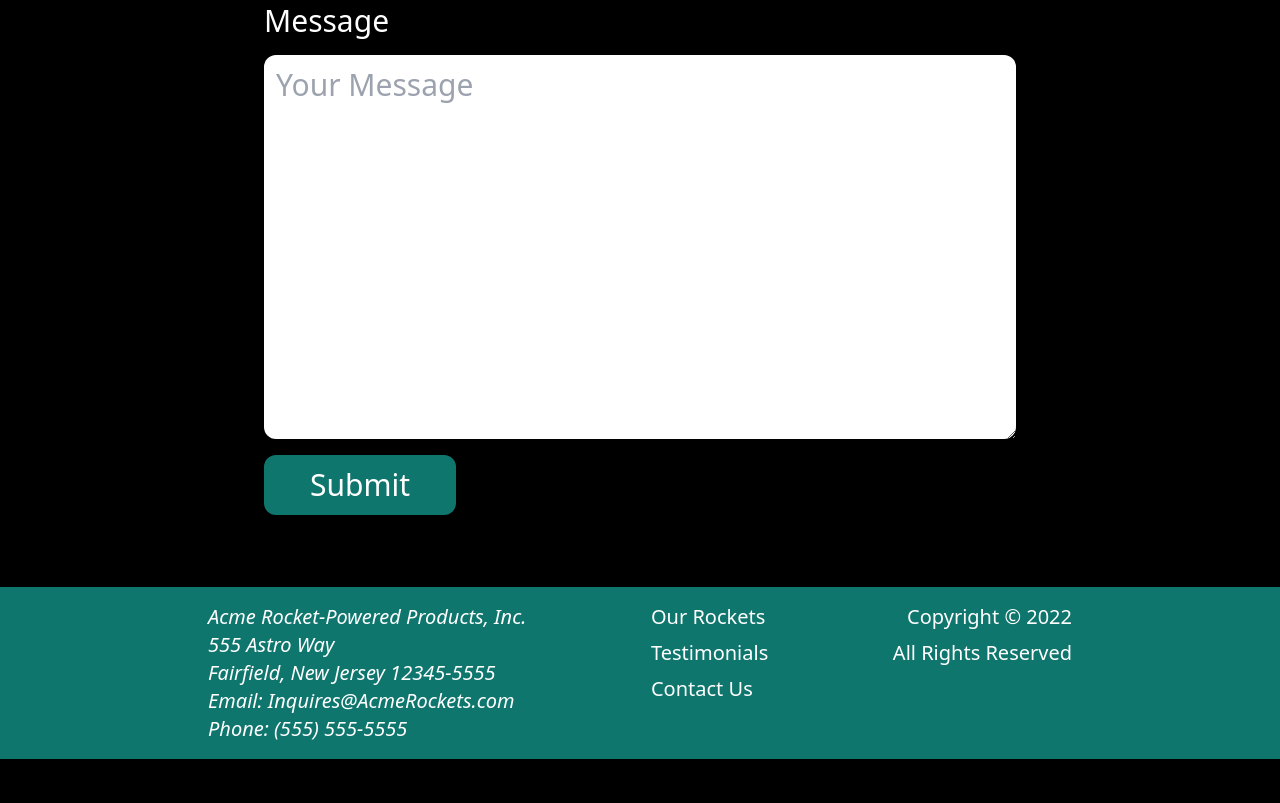
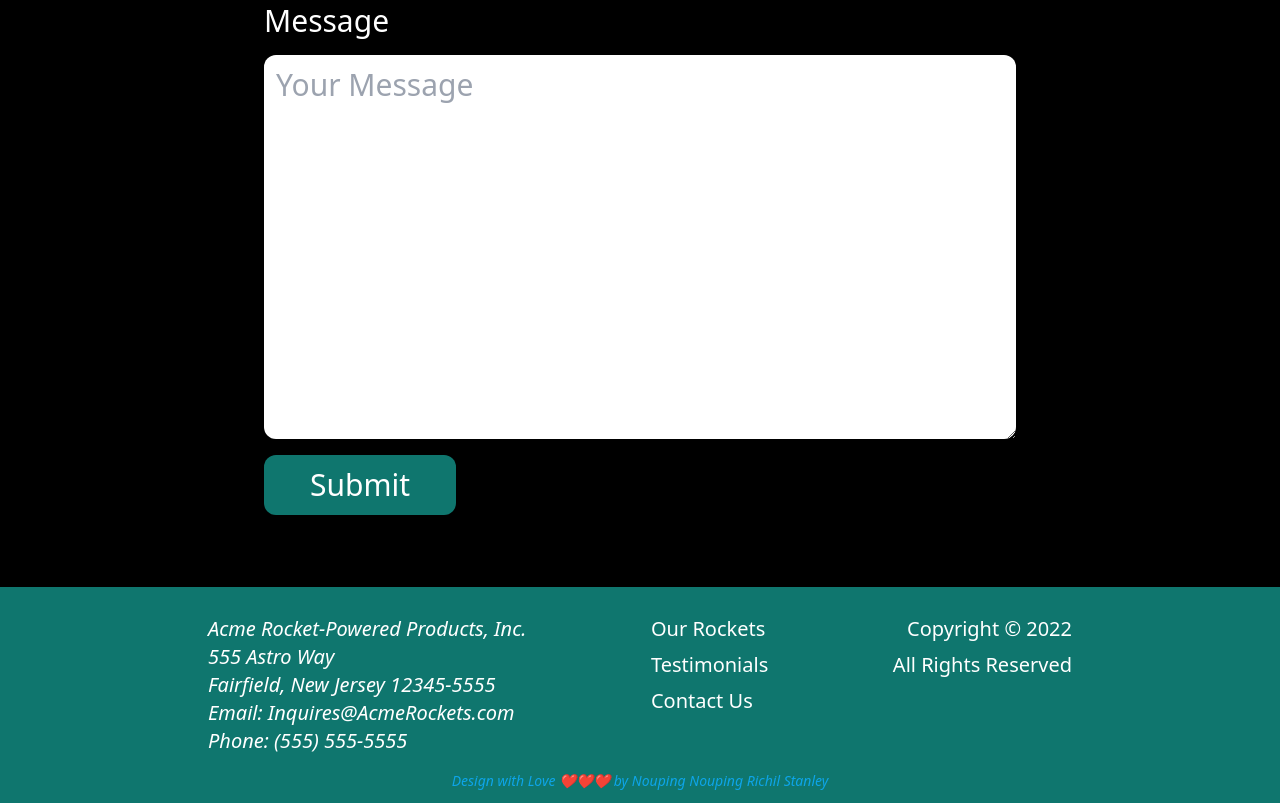
Before and after one commit to Stanzy-Developer/Acme-Rocket, a website: page built/index.html in a window 1280 px wide. Shown: the part 3338-4141 px from the top of the page. Before the commit the page ends 4097 px from the top, so only its background shows below. Drawn offline with Linux system fonts and the light colour scheme.

Commit message:
Add some personal information in the website

```diff
--- a/built/index.html
+++ b/built/index.html
@@ -198,7 +198,7 @@
     </section>
   </main>
 
-  <footer class="bg-teal-700 text-xl text-white">
+  <footer class="bg-teal-700 text-xl text-white p-3">
     <section class="mx-auto flex max-w-4xl flex-col p-4 sm:flex-row sm:justify-between">
       <address>
         <h2>Acme Rocket-Powered Products, Inc.</h2>
@@ -216,8 +216,11 @@
       <div class="flex flex-col sm:gap-2">
         <p class="text-right">Copyright &copy; <span id="year">2022</span></p>
         <p class="text-right">All Rights Reserved</p>
+
       </div>
     </section>
+    <p class="max-w-4xl mx-auto text-center italic text-sm text-sky-500">Design with Love ❤️❤️❤️ by <a
+        href="https://www.linkedin.com/in/stanley-nouping-887683253">Nouping Nouping Richil Stanley</a> </p>
   </footer>
 
 </body>
```
Also changed, not shown: built/css/style.css.
